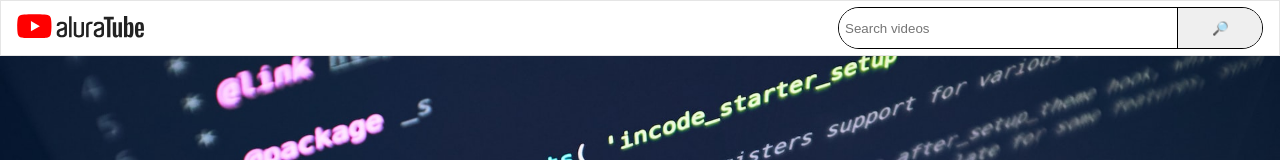
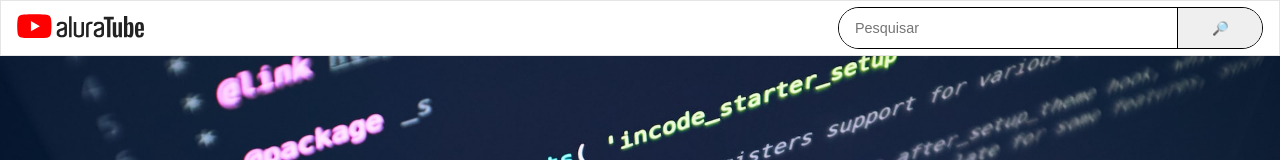
Before and after one commit to devguimaraes/myTube, a React (Vite) app: page / in a window 1280 px wide. Shown: the top 160 px of the page. Built offline with nearby package versions, Linux system fonts and the light colour scheme.

Commit message:
:recycle:	refactor: Refatorcao do código

```diff
--- a/src/Components/Menu/Search/StyledSearch.jsx
+++ b/src/Components/Menu/Search/StyledSearch.jsx
@@ -22,6 +22,14 @@ const StyledSearch = styled.div`
 		color: ${({ theme }) => theme.textColorBase};
 		background-color: ${({ theme }) => theme.backgroundBase};
 	}
+
+	input::placeholder {
+		padding-left: 10px;
+		font-weight: 500;
+		font-size: 0.9rem;
+		text-align: start;
+	}
+
 	button {
 		flex: 1;
 		cursor: pointer;
@@ -49,7 +57,7 @@ export default function Search() {
 	return (
 		<StyledSearch>
 			<input
-				placeholder="Search videos"
+				placeholder="Pesquisar"
 				type="text"
 				onChange={(e) => setFiltroVideos(e.target.value)}
 				value={filtroVideos}
```
Also changed, not shown: 1 other file (tests, documents, lock files or other folders).
